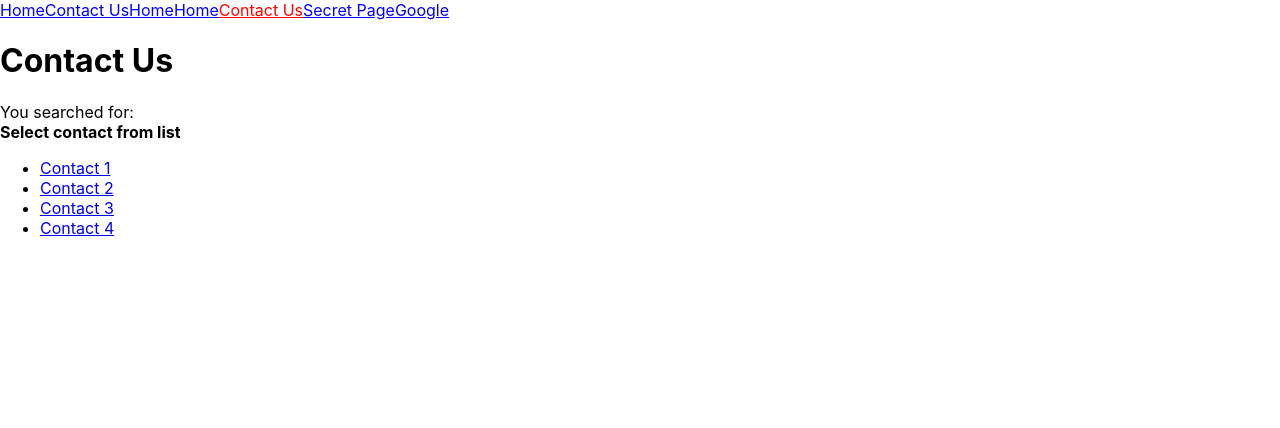
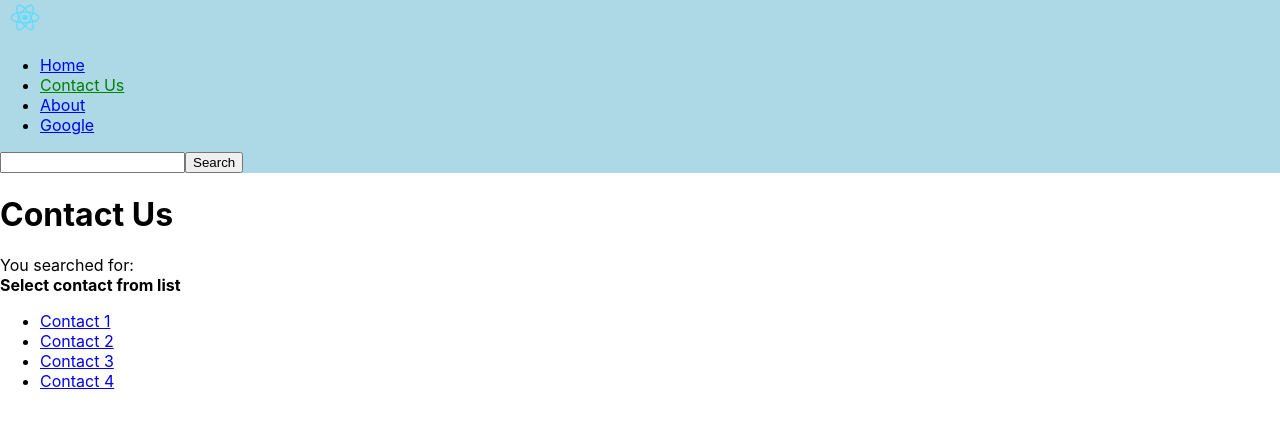
Before and after one commit to gagishmagi/react-router-tutorial-refs, a React (Create React App) app: page /contact/1 in a window 1280 px wide. Shown: the top 428 px of the page. Built offline with nearby package versions, Linux system fonts and the light colour scheme.

Commit message:
Added form to use react-router to search for page

```diff
--- a/src/components/Header.jsx
+++ b/src/components/Header.jsx
@@ -1,19 +1,39 @@
 import logo from '../logo.svg';
 import "./Header.css";
 import React from 'react'
-import { Link, NavLink } from 'react-router-dom';
+import { NavLink, Link, withRouter } from 'react-router-dom';
 
-export default function Header() {
+function Header(props) {
+
+    let q = '',value = ''
+
+    const handleSearch = (e) => {
+      e.preventDefault()
+
+      q = e.target[0].name
+      value = e.target[0].value
+
+      props.history.push(`/contact?${q}=${value}`)
+
+    }
+
     return (
-        <div style={ {backgroundColor: "lightblue" }}>
+      <div style={ {backgroundColor: "lightblue" }}>
             <img  className="logo" src={logo} width="100"/>
             <nav>
             <ul>
               <li><NavLink exact activeStyle={{color:"red"}} style={{color:"blue"}} to="/">Home</NavLink></li>
               <li><NavLink activeStyle={{color:"green"}} style={{color:"blue"}} to="/contact">Contact Us</NavLink></li>
               <li><NavLink activeStyle={{color:"purple"}} style={{color:"blue"}} to="/about">About</NavLink></li>
+              <li><a href="https://www.google.com" >Google</a></li>
             </ul>
+            <form onSubmit={handleSearch} action="/contact">
+                <input type="text" name="q"/>
+                <button>Search</button>
+            </form>
           </nav>
         </div>
     )
 }
+
+export default withRouter(Header)
--- a/src/routes/index.js
+++ b/src/routes/index.js
@@ -1,5 +1,6 @@
-import { BrowserRouter as Router, Link, NavLink, Redirect, Route, Switch } from "react-router-dom"
+import { BrowserRouter as Router, Link, NavLink, Redirect, Route, Switch, withRouter } from "react-router-dom"
 import Contact from "../components/Contact"
+import Header from "../components/Header"
 
 import HomePage from '../components/HomePage'
 import Page404 from "../components/Page404"
@@ -9,18 +10,18 @@ import Secret from "../components/Secret"
 const routes = function (){
     return (
         <Router>
-            <Link to={{
-                pathname:"/",
+            {/* <Link to={{
+                pathname:"/contact",
                 search:"?q=sadasdasda",
-            }}>Home</Link>
-            <Link to="/contact" >Contact Us</Link>
+            }}>Home</Link> */}
+            {/* <Link to="/contact" >Contact Us</Link>
             <NavLink exact style={{color:"blue"}} activeStyle={{color:"red"}} to="/">Home</NavLink>
             <NavLink style={{color:"blue"}} activeStyle={{color:"red"}} to="/home">Home</NavLink>
             <NavLink style={{color:"blue"}} activeStyle={{color:"red"}} to="/contact">Contact Us</NavLink>
             <NavLink style={{color:"blue"}} activeStyle={{color:"purple"}} to="/secret">Secret Page</NavLink>
 
-            <a href="https://www.google.com" >Google</a>
-
+            <a href="https://www.google.com" >Google</a> */}
+            <Header/>
 
             <Switch>
                 <Route exact path="/" component={HomePage}/>
```
